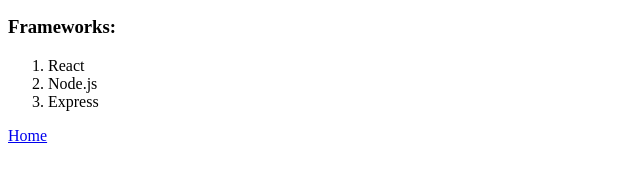
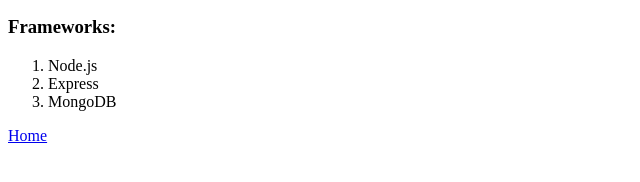
Before and after one commit to Kofi-js/My-Portfolio, a plain HTML site: page about.html in a window 1280 px wide. Shown: the part 360-542 px from the top of the page, 0-640 px from the left. Drawn offline with Linux system fonts and the light colour scheme.

Commit message:
Changed about

```diff
--- a/about.html
+++ b/about.html
@@ -26,9 +26,9 @@
     </ol>
     <h3>Frameworks:</h3>
     <ol type="1" start="1">
-      <li>React</li>
       <li>Node.js</li>
       <li>Express</li>
+      <li>MongoDB</li>
     </ol>
     <a href="./index.html">Home</a>
   </body>
```
